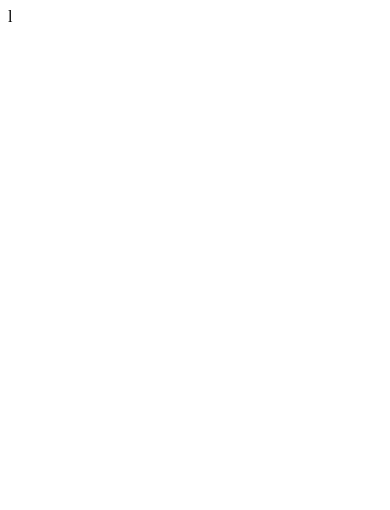
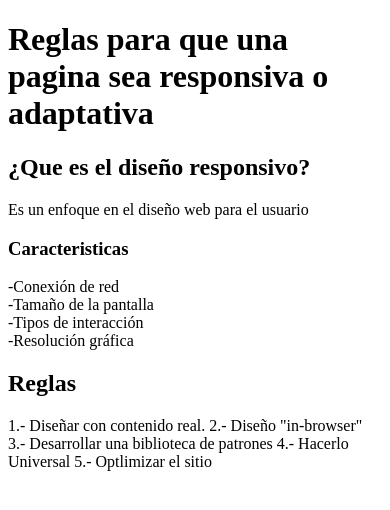
Before and after one commit to PalomoRodriguezHectorLenin/4IV8_PSW_Infrografia_Palomo_Rodriguez_Hector_Lenin, a plain HTML site: page index.html in a window 390 px wide. Drawn offline with Linux system fonts and the light colour scheme.

Commit message:
div responsive1

```diff
--- a/index.html
+++ b/index.html
@@ -5,8 +5,36 @@
     <meta http-equiv="X-UA-Compatible" content="IE=edge">
     <meta name="viewport" content="width=device-width, initial-scale=1.0">
     <title>Infrografia</title>
+    <style>
+
+    </style>
 </head>
 <body>
+    <div id="titulo">
+        <h1>Reglas para que una pagina sea responsiva o adaptativa</h1>
+    </div>
+
+    <div>
+        <h2>¿Que es el diseño responsivo?</h2>
+        <p>Es un enfoque en el diseño web para el usuario</p>
+    </div>
+    <div>
+        <h3>Caracteristicas</h3>
+        <p>-Conexión de red<br>
+        -Tamaño de la pantalla<br>
+        -Tipos de interacción<br>
+        -Resolución gráfica<br></p>
+    </div>
+    <di>
+        <h2>Reglas</h2>
+        <p>
+            1.- Diseñar con contenido real.
+            2.- Diseño "in-browser"
+            3.- Desarrollar una biblioteca de patrones
+            4.- Hacerlo Universal
+            5.- Optlimizar el sitio
+        </p>
+    </di>
 
 </body>
-</html>l
+</html>
```
